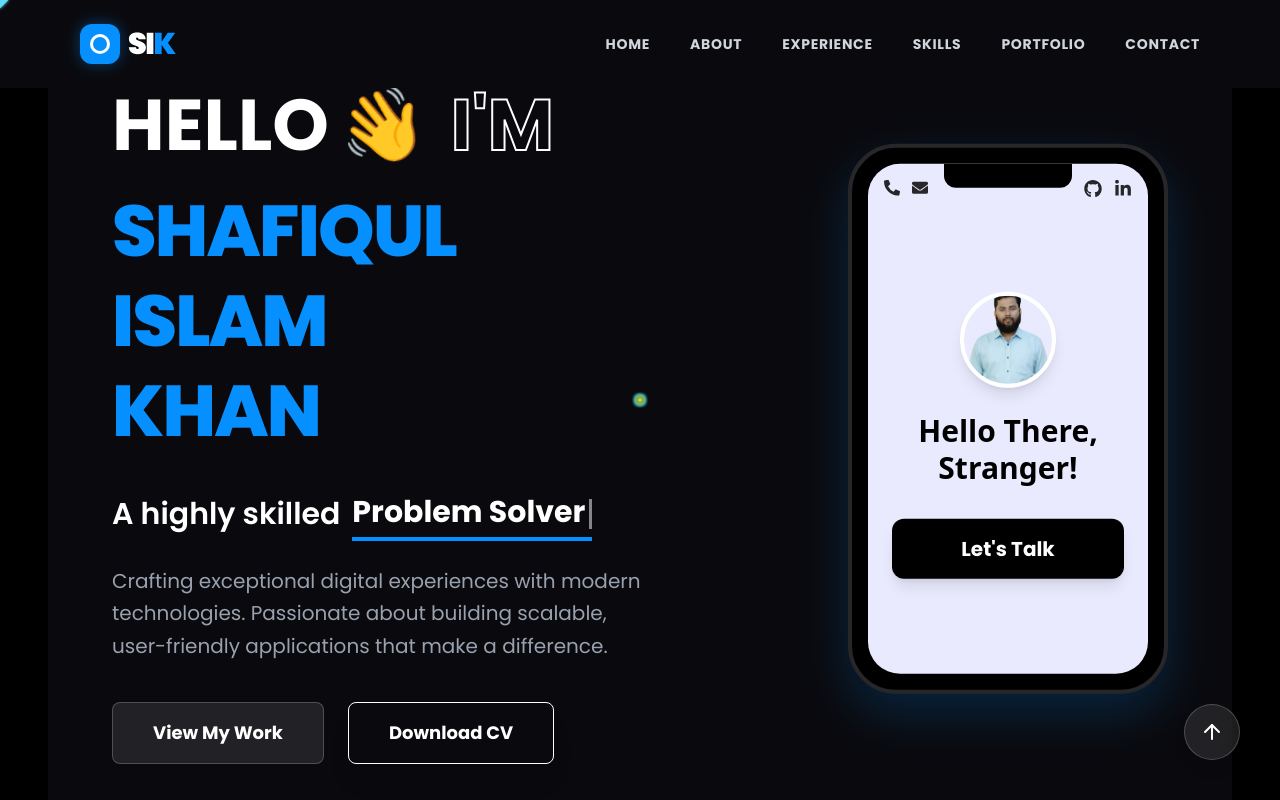
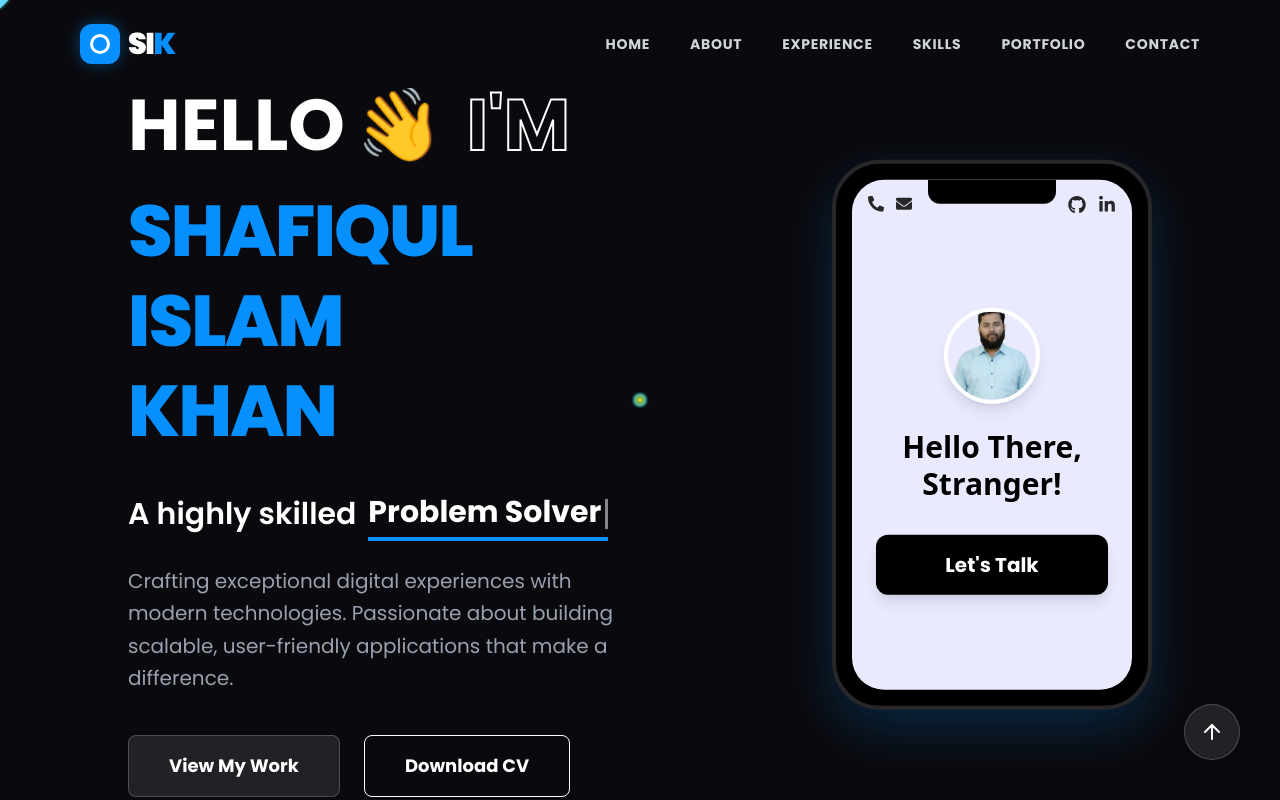
Before and after one commit to ArifKhanEver/Portfolio, a Next.js app: page / in a window 1280 px wide. Shown: the top 800 px of the page. Built offline with nearby package versions, Linux system fonts and the light colour scheme.

Commit message:
fix: make Hero section full width instead of restricted container

```diff
--- a/src/components/Hero.jsx
+++ b/src/components/Hero.jsx
@@ -60,8 +60,8 @@ const Hero = () => {
     const googleDriveCVLink = "https://drive.google.com/file/d/YOUR_FILE_ID/view?usp=sharing";
 
     return (
-        <section id="home" ref={containerRef} className="relative bg-theme-black min-h-screen overflow-hidden flex items-center">
-            <div className="container mx-auto px-6 lg:px-16 py-20 relative z-10 flex flex-col lg:flex-row items-center justify-between gap-12 lg:gap-16">
+        <section id="home" ref={containerRef} className="relative bg-theme-black min-h-screen overflow-hidden flex items-center w-full">
+            <div className="w-full px-6 md:px-12 lg:px-24 xl:px-32 py-20 relative z-10 flex flex-col lg:flex-row items-center justify-between gap-12 lg:gap-16">
 
                 {/* Left Content */}
                 <div className="lg:w-[55%] text-left flex flex-col items-start z-10">
```
